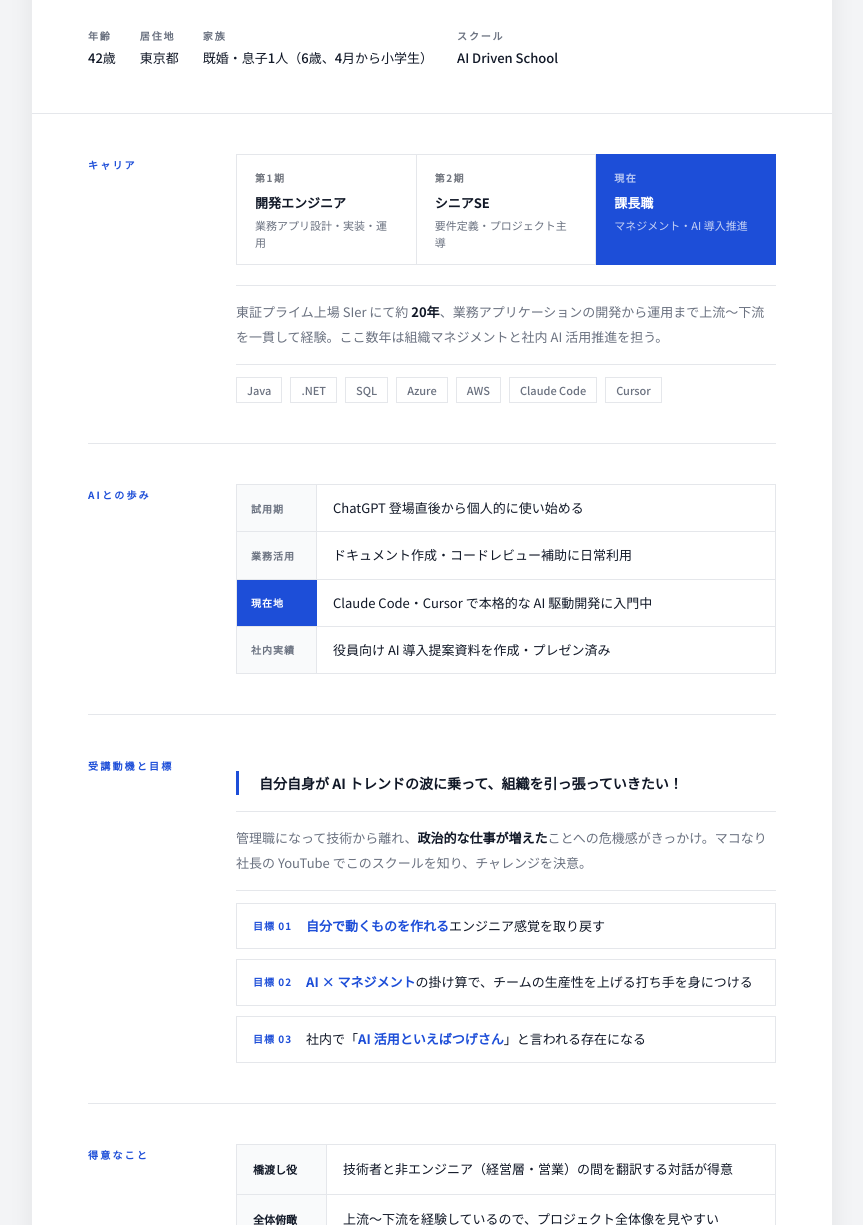
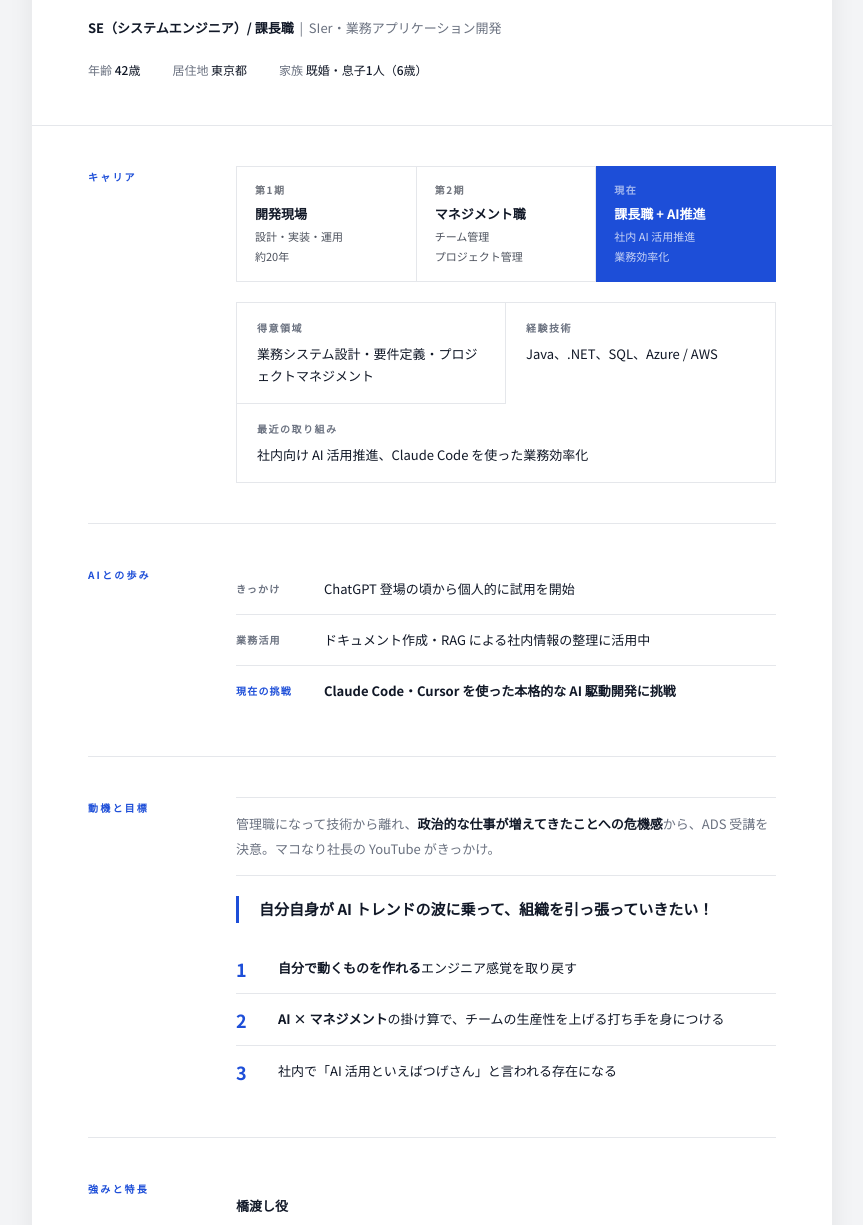
Before and after one commit to tsuge1031/My-First-Project, a plain HTML site: page 20260403_つげの_プロフィール.html in a window 1280 px wide. Shown: the part 197-1422 px from the top of the page, without its empty margins (208-1071 px from the left). Drawn offline with Linux system fonts and the light colour scheme.

Commit message:
自己紹介図解更新

```diff
--- a/20260403_つげの_プロフィール.html
+++ b/20260403_つげの_プロフィール.html
@@ -3,7 +3,7 @@
 <head>
 <meta charset="UTF-8">
 <meta name="viewport" content="width=device-width, initial-scale=1.0">
-<title>自己紹介 — 告野 孝彰</title>
+<title>プロフィール — 告野 孝彰</title>
 <link rel="preconnect" href="https://fonts.googleapis.com">
 <link rel="preconnect" href="https://fonts.gstatic.com" crossorigin>
 <link href="https://fonts.googleapis.com/css2?family=Noto+Sans+JP:wght@400;500;700&display=swap" rel="stylesheet">
@@ -19,10 +19,11 @@
 
   body {
     font-family: 'Noto Sans JP', sans-serif;
+    background: #f3f4f6;
+    color: var(--black);
     font-size: 14px;
-    color: var(--black);
-    background: #f3f4f6;
-    line-height: 1.7;
+    line-height: 1.8;
+    -webkit-font-smoothing: antialiased;
   }
 
   /* PDF保存ボタン */
@@ -47,12 +48,6 @@
   }
   .pdf-btn:hover { background: #1e40af; }
 
-  @media print {
-    .pdf-btn { display: none; }
-    body { background: #fff; }
-    .page { box-shadow: none; margin: 0; }
-  }
-
   /* ページ */
   .page {
     max-width: 800px;
@@ -62,64 +57,55 @@
     box-shadow: 0 2px 24px rgba(0,0,0,0.07);
   }
 
+  /* ヘッダー */
   .page-header {
     padding: 52px 56px 44px;
     border-bottom: 1px solid var(--border);
   }
-
   .header-label {
     font-size: 10px;
     font-weight: 700;
     letter-spacing: .22em;
     color: var(--blue);
-    margin-bottom: 16px;
+    margin-bottom: 14px;
+  }
+  .header-name {
+    font-size: 28px;
+    font-weight: 700;
+    letter-spacing: .04em;
+    line-height: 1.3;
+  }
+  .header-name-kana {
+    font-size: 13px;
+    color: var(--gray);
+    margin-top: 4px;
+    letter-spacing: .1em;
+  }
+  .header-role {
+    margin-top: 14px;
+    font-size: 13px;
+    color: var(--gray);
+  }
+  .header-role strong {
+    color: var(--black);
+    font-weight: 700;
+  }
+  .header-meta {
+    margin-top: 20px;
+    display: flex;
+    gap: 32px;
+    font-size: 12px;
+    color: var(--gray);
+  }
+  .header-meta span strong {
+    color: var(--black);
+    font-weight: 500;
   }
 
-  .header-name {
-    font-size: 30px;
-    font-weight: 700;
-    letter-spacing: .04em;
-    line-height: 1.2;
-    color: var(--black);
-  }
-
-  .header-name-sub {
-    font-size: 13px;
-    color: var(--gray);
-    margin-top: 6px;
-    letter-spacing: .08em;
-  }
-
-  .header-meta {
-    display: flex;
-    gap: 24px;
-    margin-top: 24px;
-    flex-wrap: wrap;
-  }
-
-  .meta-item {
-    display: flex;
-    flex-direction: column;
-    gap: 3px;
-  }
-
-  .meta-label {
-    font-size: 10px;
-    font-weight: 700;
-    letter-spacing: .18em;
-    color: var(--gray);
-  }
-
-  .meta-value {
-    font-size: 13px;
-    font-weight: 500;
-    color: var(--black);
-  }
-
-  /* 本文 */
+  /* ボディ */
   .page-body { padding: 0 56px; }
 
-  /* 行レイアウト */
+  /* 二列ラベル行 */
   .row {
     display: grid;
     grid-template-columns: 108px 1fr;
@@ -127,7 +113,6 @@
     padding: 40px 0;
     border-bottom: 1px solid var(--border);
   }
-
   .row-label {
     font-size: 10px;
     font-weight: 700;
@@ -135,36 +120,24 @@
     color: var(--blue);
     padding-top: 2px;
   }
-
-  .row-content {}
-
-  .section-title {
-    font-size: 15px;
-    font-weight: 700;
-    color: var(--black);
-    margin-bottom: 12px;
-  }
+  .row-content { }
 
   /* キャリアフロー */
   .career-flow {
     display: flex;
     margin-bottom: 20px;
   }
-
   .flow-item {
     flex: 1;
     padding: 14px 18px;
     border: 1px solid var(--border);
   }
-
   .flow-item + .flow-item { border-left: none; }
-
   .flow-item.current {
     background: var(--blue);
     border-color: var(--blue);
     color: #fff;
   }
-
   .flow-num {
     font-size: 10px;
     font-weight: 700;
@@ -172,160 +145,152 @@
     opacity: .6;
     margin-bottom: 6px;
   }
-
-  .flow-item.current .flow-num { opacity: .7; color: #fff; }
-
   .flow-title {
     font-size: 13px;
     font-weight: 700;
+    line-height: 1.4;
+  }
+  .flow-sub {
+    font-size: 11px;
+    margin-top: 4px;
+    opacity: .75;
   }
 
-  .flow-sub {
-    font-size: 11px;
-    color: var(--gray);
-    margin-top: 3px;
-    line-height: 1.5;
-  }
-
-  .flow-item.current .flow-sub { color: rgba(255,255,255,0.75); }
-
-  /* 技術タグ */
-  .tech-list {
-    display: flex;
-    flex-wrap: wrap;
-    gap: 8px;
-    margin-top: 4px;
-  }
-
-  .tech-tag {
-    font-size: 11px;
-    font-weight: 500;
-    color: var(--gray);
-    border: 1px solid var(--border);
-    padding: 3px 10px;
-  }
-
-  /* AI フェーズ */
-  .ai-phases {
+  /* AI歩みタイムライン */
+  .ai-timeline {
     display: flex;
     flex-direction: column;
     gap: 0;
+  }
+  .ai-step {
+    display: grid;
+    grid-template-columns: 72px 1fr;
+    gap: 16px;
+    padding: 14px 0;
+    border-bottom: 1px solid var(--border);
+  }
+  .ai-step:last-child { border-bottom: none; }
+  .ai-step-label {
+    font-size: 10px;
+    font-weight: 700;
+    letter-spacing: .12em;
+    color: var(--gray);
+    padding-top: 2px;
+  }
+  .ai-step-content {
+    font-size: 13px;
+    line-height: 1.7;
+  }
+  .ai-step.highlight .ai-step-label { color: var(--blue); }
+  .ai-step.highlight .ai-step-content { font-weight: 700; }
+
+  /* 技術スタック */
+  .tech-grid {
+    display: grid;
+    grid-template-columns: 1fr 1fr;
+    gap: 0;
     border: 1px solid var(--border);
   }
-
-  .ai-phase {
-    display: grid;
-    grid-template-columns: 80px 1fr;
+  .tech-cell {
+    padding: 16px 20px;
     border-bottom: 1px solid var(--border);
   }
-
-  .ai-phase:last-child { border-bottom: none; }
-
-  .ai-phase.highlight .ai-phase-label {
-    background: var(--blue);
-    color: #fff;
-  }
-
-  .ai-phase-label {
-    padding: 12px 14px;
+  .tech-cell:nth-last-child(-n+2) { border-bottom: none; }
+  .tech-cell:nth-child(odd) { border-right: 1px solid var(--border); }
+  .tech-cell-label {
     font-size: 10px;
     font-weight: 700;
-    letter-spacing: .1em;
+    letter-spacing: .15em;
     color: var(--gray);
-    background: #f9fafb;
-    border-right: 1px solid var(--border);
-    display: flex;
-    align-items: center;
+    margin-bottom: 6px;
   }
-
-  .ai-phase.highlight .ai-phase-label { border-right-color: var(--blue); }
-
-  .ai-phase-content {
-    padding: 12px 16px;
+  .tech-cell-content {
     font-size: 13px;
-    color: var(--black);
-    display: flex;
-    align-items: center;
+    line-height: 1.7;
   }
 
   /* 目標リスト */
   .goal-list {
     display: flex;
     flex-direction: column;
-    gap: 10px;
-    margin-top: 8px;
+    gap: 0;
+  }
+  .goal-item {
+    display: grid;
+    grid-template-columns: 28px 1fr;
+    gap: 14px;
+    padding: 14px 0;
+    border-bottom: 1px solid var(--border);
+    align-items: start;
+  }
+  .goal-item:last-child { border-bottom: none; }
+  .goal-num {
+    font-size: 18px;
+    font-weight: 700;
+    color: var(--blue);
+    line-height: 1;
+    padding-top: 3px;
+  }
+  .goal-text {
+    font-size: 13px;
+    line-height: 1.75;
   }
 
-  .goal-item {
-    display: flex;
-    gap: 14px;
-    align-items: flex-start;
-    padding: 12px 16px;
-    border: 1px solid var(--border);
-  }
-
-  .goal-num {
-    font-size: 10px;
-    font-weight: 700;
-    letter-spacing: .1em;
-    color: var(--blue);
-    flex-shrink: 0;
-    padding-top: 1px;
-  }
-
-  .goal-text {
-    font-size: 13px;
-    line-height: 1.6;
-  }
-
-  .goal-text strong { color: var(--blue); }
-
-  /* 強みグリッド */
+  /* 強みカード */
   .strength-grid {
     display: flex;
     flex-direction: column;
     gap: 0;
+  }
+  .strength-item {
+    padding: 16px 0;
+    border-bottom: 1px solid var(--border);
+  }
+  .strength-item:last-child { border-bottom: none; }
+  .strength-title {
+    font-size: 13px;
+    font-weight: 700;
+    margin-bottom: 4px;
+  }
+  .strength-desc {
+    font-size: 13px;
+    color: var(--gray);
+    line-height: 1.7;
+  }
+
+  /* 趣味 */
+  .hobby-list {
+    display: grid;
+    grid-template-columns: 1fr 1fr;
+    gap: 0;
     border: 1px solid var(--border);
   }
-
-  .strength-item {
-    display: grid;
-    grid-template-columns: 90px 1fr;
-    border-bottom: 1px solid var(--border);
+  .hobby-item {
+    padding: 18px 20px;
   }
-
-  .strength-item:last-child { border-bottom: none; }
-
-  .strength-key {
-    padding: 14px 16px;
-    font-size: 11px;
+  .hobby-item + .hobby-item { border-left: 1px solid var(--border); }
+  .hobby-name {
+    font-size: 13px;
     font-weight: 700;
-    color: var(--black);
-    background: #f9fafb;
-    border-right: 1px solid var(--border);
-    display: flex;
-    align-items: center;
+    margin-bottom: 4px;
   }
-
-  .strength-val {
-    padding: 14px 16px;
-    font-size: 13px;
-    color: var(--black);
-    line-height: 1.6;
+  .hobby-desc {
+    font-size: 12px;
+    color: var(--gray);
+    line-height: 1.7;
   }
 
   /* プルクオート */
   .pull-quote {
     padding-left: 20px;
     border-left: 3px solid var(--blue);
-    font-size: 14px;
+    font-size: 15px;
     font-weight: 700;
     line-height: 1.75;
-    color: var(--black);
-    margin: 16px 0;
+    margin: 20px 0;
   }
 
-  /* サイドノート */
+  /* 状況ノート */
   .situation-note {
     padding: 14px 0;
     border-top: 1px solid var(--border);
@@ -333,69 +298,21 @@
     font-size: 13px;
     color: var(--gray);
     line-height: 1.9;
-    margin: 12px 0;
   }
-
   .situation-note strong { color: var(--black); }
 
-  /* 趣味リスト */
-  .hobby-list {
-    display: flex;
-    flex-direction: column;
-    gap: 8px;
-  }
-
-  .hobby-item {
-    font-size: 13px;
-    color: var(--black);
-    padding: 10px 0;
-    border-bottom: 1px solid var(--border);
-    display: flex;
-    align-items: baseline;
-    gap: 10px;
-  }
-
-  .hobby-item:first-child { border-top: 1px solid var(--border); }
-
-  .hobby-name { font-weight: 700; }
-  .hobby-sub { font-size: 12px; color: var(--gray); }
-
-  /* コミュニケーション */
-  .comm-list {
-    display: flex;
-    flex-direction: column;
-    gap: 0;
-    border: 1px solid var(--border);
-  }
-
-  .comm-item {
-    padding: 12px 16px;
-    font-size: 13px;
-    border-bottom: 1px solid var(--border);
-    line-height: 1.6;
-  }
-
-  .comm-item:last-child { border-bottom: none; }
-  .comm-item strong { color: var(--black); }
-
   /* エピソード */
-  .episode-title {
-    font-size: 15px;
-    font-weight: 700;
-    margin-bottom: 12px;
-  }
-
   .episode-body {
     font-size: 13px;
-    color: var(--black);
-    line-height: 1.9;
+    line-height: 1.85;
+    color: var(--gray);
   }
+  .episode-body strong { color: var(--black); }
 
   /* フッター */
   .page-footer {
     display: flex;
     justify-content: space-between;
-    align-items: center;
     margin: 0 56px;
     padding: 20px 0;
     border-top: 1px solid var(--border);
@@ -403,24 +320,14 @@
     color: var(--gray);
   }
 
-  .footer-message {
-    font-size: 13px;
-    font-weight: 700;
-    color: var(--black);
-  }
-
-  /* 一言 */
-  .closing-box {
-    margin: 32px 0 0;
-    padding: 24px 28px;
-    border: 1px solid var(--blue);
-  }
-
-  .closing-text {
-    font-size: 14px;
-    font-weight: 500;
-    line-height: 1.8;
-    color: var(--black);
+  @media print {
+    .pdf-btn { display: none; }
+    body { background: #fff; }
+    .page {
+      margin: 0;
+      box-shadow: none;
+      max-width: 100%;
+    }
   }
 </style>
 </head>
@@ -439,24 +346,14 @@
   <header class="page-header">
     <div class="header-label">自己紹介</div>
     <div class="header-name">告野 孝彰</div>
-    <div class="header-name-sub">つげの たかあき　／　ニックネーム：つげ</div>
+    <div class="header-name-kana">つげの たかあき</div>
+    <div class="header-role">
+      <strong>SE（システムエンジニア）/ 課長職</strong> &nbsp;|&nbsp; SIer・業務アプリケーション開発
+    </div>
     <div class="header-meta">
-      <div class="meta-item">
-        <span class="meta-label">年齢</span>
-        <span class="meta-value">42歳</span>
-      </div>
-      <div class="meta-item">
-        <span class="meta-label">居住地</span>
-        <span class="meta-value">東京都</span>
-      </div>
-      <div class="meta-item">
-        <span class="meta-label">家族</span>
-        <span class="meta-value">既婚・息子1人（6歳、4月から小学生）</span>
-      </div>
-      <div class="meta-item">
-        <span class="meta-label">スクール</span>
-        <span class="meta-value">AI Driven School</span>
-      </div>
+      <span>年齢 <strong>42歳</strong></span>
+      <span>居住地 <strong>東京都</strong></span>
+      <span>家族 <strong>既婚・息子1人（6歳）</strong></span>
     </div>
   </header>
 
@@ -469,103 +366,101 @@
         <div class="career-flow">
           <div class="flow-item">
             <div class="flow-num">第1期</div>
-            <div class="flow-title">開発エンジニア</div>
-            <div class="flow-sub">業務アプリ設計・実装・運用</div>
+            <div class="flow-title">開発現場</div>
+            <div class="flow-sub">設計・実装・運用<br>約20年</div>
           </div>
           <div class="flow-item">
             <div class="flow-num">第2期</div>
-            <div class="flow-title">シニアSE</div>
-            <div class="flow-sub">要件定義・プロジェクト主導</div>
+            <div class="flow-title">マネジメント職</div>
+            <div class="flow-sub">チーム管理<br>プロジェクト管理</div>
           </div>
           <div class="flow-item current">
             <div class="flow-num">現在</div>
-            <div class="flow-title">課長職</div>
-            <div class="flow-sub">マネジメント・AI 導入推進</div>
+            <div class="flow-title">課長職 + AI推進</div>
+            <div class="flow-sub">社内 AI 活用推進<br>業務効率化</div>
           </div>
         </div>
-        <div class="situation-note">
-          東証プライム上場 SIer にて約 <strong>20年</strong>、業務アプリケーションの開発から運用まで上流〜下流を一貫して経験。ここ数年は組織マネジメントと社内 AI 活用推進を担う。
-        </div>
-        <div class="tech-list">
-          <span class="tech-tag">Java</span>
-          <span class="tech-tag">.NET</span>
-          <span class="tech-tag">SQL</span>
-          <span class="tech-tag">Azure</span>
-          <span class="tech-tag">AWS</span>
-          <span class="tech-tag">Claude Code</span>
-          <span class="tech-tag">Cursor</span>
-        </div>
-      </div>
-    </div>
-
-    <!-- AIとの歩み -->
-    <div class="row">
-      <div class="row-label">AIとの歩み</div>
-      <div class="row-content">
-        <div class="ai-phases">
-          <div class="ai-phase">
-            <div class="ai-phase-label">試用期</div>
-            <div class="ai-phase-content">ChatGPT 登場直後から個人的に使い始める</div>
+        <div class="tech-grid">
+          <div class="tech-cell">
+            <div class="tech-cell-label">得意領域</div>
+            <div class="tech-cell-content">業務システム設計・要件定義・プロジェクトマネジメント</div>
           </div>
-          <div class="ai-phase">
-            <div class="ai-phase-label">業務活用</div>
-            <div class="ai-phase-content">ドキュメント作成・コードレビュー補助に日常利用</div>
+          <div class="tech-cell">
+            <div class="tech-cell-label">経験技術</div>
+            <div class="tech-cell-content">Java、.NET、SQL、Azure / AWS</div>
           </div>
-          <div class="ai-phase highlight">
-            <div class="ai-phase-label">現在地</div>
-            <div class="ai-phase-content">Claude Code・Cursor で本格的な AI 駆動開発に入門中</div>
-          </div>
-          <div class="ai-phase">
-            <div class="ai-phase-label">社内実績</div>
-            <div class="ai-phase-content">役員向け AI 導入提案資料を作成・プレゼン済み</div>
+          <div class="tech-cell" style="grid-column: 1 / -1; border-right: none;">
+            <div class="tech-cell-label">最近の取り組み</div>
+            <div class="tech-cell-content">社内向け AI 活用推進、Claude Code を使った業務効率化</div>
           </div>
         </div>
       </div>
     </div>
 
-    <!-- 受講動機と目標 -->
+    <!-- AI との歩み -->
     <div class="row">
-      <div class="row-label">受講動機と目標</div>
+      <div class="row-label">AIとの歩み</div>
       <div class="row-content">
-        <div class="pull-quote">
-          自分自身が AI トレンドの波に乗って、組織を引っ張っていきたい！
-        </div>
-        <div class="situation-note">
-          管理職になって技術から離れ、<strong>政治的な仕事が増えた</strong>ことへの危機感がきっかけ。マコなり社長の YouTube でこのスクールを知り、チャレンジを決意。
-        </div>
-        <div class="goal-list">
-          <div class="goal-item">
-            <span class="goal-num">目標 01</span>
-            <span class="goal-text"><strong>自分で動くものを作れる</strong>エンジニア感覚を取り戻す</span>
+        <div class="ai-timeline">
+          <div class="ai-step">
+            <div class="ai-step-label">きっかけ</div>
+            <div class="ai-step-content">ChatGPT 登場の頃から個人的に試用を開始</div>
           </div>
-          <div class="goal-item">
-            <span class="goal-num">目標 02</span>
-            <span class="goal-text"><strong>AI × マネジメント</strong>の掛け算で、チームの生産性を上げる打ち手を身につける</span>
+          <div class="ai-step">
+            <div class="ai-step-label">業務活用</div>
+            <div class="ai-step-content">ドキュメント作成・RAG による社内情報の整理に活用中</div>
           </div>
-          <div class="goal-item">
-            <span class="goal-num">目標 03</span>
-            <span class="goal-text">社内で「<strong>AI 活用といえばつげさん</strong>」と言われる存在になる</span>
+          <div class="ai-step highlight">
+            <div class="ai-step-label">現在の挑戦</div>
+            <div class="ai-step-content">Claude Code・Cursor を使った本格的な AI 駆動開発に挑戦</div>
           </div>
         </div>
       </div>
     </div>
 
-    <!-- 強み -->
+    <!-- 受講の動機と目標 -->
     <div class="row">
-      <div class="row-label">得意なこと</div>
+      <div class="row-label">動機と目標</div>
+      <div class="row-content">
+        <div class="situation-note">
+          管理職になって技術から離れ、<strong>政治的な仕事が増えてきたことへの危機感</strong>から、ADS 受講を決意。マコなり社長の YouTube がきっかけ。
+        </div>
+        <blockquote class="pull-quote" style="margin-top: 20px;">
+          自分自身が AI トレンドの波に乗って、組織を引っ張っていきたい！
+        </blockquote>
+        <div class="goal-list" style="margin-top: 20px;">
+          <div class="goal-item">
+            <div class="goal-num">1</div>
+            <div class="goal-text"><strong>自分で動くものを作れる</strong>エンジニア感覚を取り戻す</div>
+          </div>
+          <div class="goal-item">
+            <div class="goal-num">2</div>
+            <div class="goal-text"><strong>AI × マネジメント</strong>の掛け算で、チームの生産性を上げる打ち手を身につける</div>
+          </div>
+          <div class="goal-item">
+            <div class="goal-num">3</div>
+            <div class="goal-text">社内で「AI 活用といえばつげさん」と言われる存在になる</div>
+          </div>
+        </div>
+      </div>
+    </div>
+
+    <!-- 得意なこと・強み -->
+    <div class="row">
+      <div class="row-label">強みと特長</div>
       <div class="row-content">
         <div class="strength-grid">
           <div class="strength-item">
-            <div class="strength-key">橋渡し役</div>
-            <div class="strength-val">技術者と非エンジニア（経営層・営業）の間を翻訳する対話が得意</div>
+            <div class="strength-title">橋渡し役</div>
+            <div class="strength-desc">技術者と非エンジニア（経営層・営業）の間を翻訳する会話が得意。複雑な技術的内容をわかりやすく整理して伝える。</div>
           </div>
           <div class="strength-item">
-            <div class="strength-key">全体俯瞰</div>
-            <div class="strength-val">上流〜下流を経験しているので、プロジェクト全体像を見やすい</div>
+            <div class="strength-title">全体俯瞰</div>
+            <div class="strength-desc">開発から運用まで上流〜下流を経験。プロジェクト全体像を見渡す視点を持つ。</div>
           </div>
           <div class="strength-item">
-            <div class="strength-key">巻き込み力</div>
-            <div class="strength-val">社内提案・プレゼンを通じて新しい取り組みを組織に広げる経験あり</div>
+            <div class="strength-title">巻き込み力</div>
+            <div class="strength-desc">人とのコミュニケーションが得意で、チームで一つのゴールに向かうプロセスを楽しめる。</div>
           </div>
         </div>
       </div>
@@ -577,65 +472,51 @@
       <div class="row-content">
         <div class="hobby-list">
           <div class="hobby-item">
-            <span class="hobby-name">ゴルフ</span>
-            <span class="hobby-sub">スコアは修行中</span>
+            <div class="hobby-name">ゴルフ</div>
+            <div class="hobby-desc">スコアは二の次のエンジョイ勢。仲間と楽しむことが最優先。</div>
           </div>
           <div class="hobby-item">
-            <span class="hobby-name">サウナ</span>
-            <span class="hobby-sub">ととのい重視派</span>
-          </div>
-          <div class="hobby-item">
-            <span class="hobby-name">マコなり社長の YouTube</span>
-            <span class="hobby-sub">毎週チェック、このスクールとの出会いのきっかけ</span>
+            <div class="hobby-name">サウナ</div>
+            <div class="hobby-desc">ホームサウナでのリラックスと、各地のサウナ巡りの新鮮味、どちらも最高。</div>
           </div>
         </div>
       </div>
     </div>
 
-    <!-- コミュニケーション -->
+    <!-- おすすめ体験 -->
     <div class="row">
-      <div class="row-label">コミュニ<br>ケーション</div>
+      <div class="row-label">おすすめ体験</div>
       <div class="row-content">
-        <div class="comm-list">
-          <div class="comm-item">返信は早め。テキストより<strong>気軽な一言</strong>のほうが嬉しいです</div>
-          <div class="comm-item">分からないことは素直に「<strong>分からない</strong>」と言うタイプ</div>
-          <div class="comm-item">困ったときはお互い様、<strong>助け合い優先</strong>で行きましょう！</div>
+        <div class="episode-body">
+          <strong>バンジージャンプ（群馬県・みなかみ）</strong><br>
+          元々は高所恐怖症気味で絶叫系が大嫌いでした。友人の誘いに「断るのはなんかダサい」と意を決してチャレンジ。落下中はアドレナリン大放出で、<strong>最高に楽しかった！</strong>
+          その後、絶叫系が全く怖くなくなるという嬉しい副産物も。
         </div>
+        <blockquote class="pull-quote" style="margin-top: 20px;">
+          毛嫌いしていることにあえてチャレンジしてみたら、思いもよらず視界が開けた——そんな特別な体験でした。
+        </blockquote>
       </div>
     </div>
 
-    <!-- エピソード -->
+    <!-- メッセージ -->
     <div class="row" style="border-bottom: none;">
-      <div class="row-label">おすすめ体験</div>
+      <div class="row-label">ひとこと</div>
       <div class="row-content">
-        <div class="episode-title">バンジージャンプ（群馬県・みなかみ）</div>
-        <div class="episode-body">
-          元々<strong>高所恐怖症気味</strong>で、絶叫系が大嫌いでした。ディズニーランドのビッグサンダーマウンテンでさえ限界ギリギリ……。<br><br>
-          友人にみなかみバンジーへ誘われ、「断るのはなんかダサい」と意を決してチャレンジ。落下中はアドレナリン大放出で、<strong>最高に楽しかった！</strong>
-          それ以降、絶叫系が全く怖くなくなるという嬉しい副産物まで。
-        </div>
-        <div class="pull-quote" style="margin-top: 20px;">
-          毛嫌いしていることにあえて飛び込んだら、思いもよらず視界が開けた。
-        </div>
+        <p style="font-size: 14px; line-height: 1.85;">
+          42歳、SE 歴約 20 年、開発現場からはしばらく離れてしまっていますが、AI の波に全力で挑んでいきます。<br>
+          一緒に楽しく学びましょう！何でも気軽に話しかけてください。
+        </p>
       </div>
     </div>
 
-    <!-- 一言 -->
-    <div class="closing-box">
-      <div class="closing-text">
-        SE 歴約 20 年のベテランが、AI の波に全力で挑んでいきます。<br>
-        一緒に楽しく学びましょう！何でも気軽に話しかけてください。
-      </div>
-    </div>
+  </div><!-- /page-body -->
 
-  </div>
-
-  <!-- フッター -->
   <footer class="page-footer">
-    <span>告野 孝彰 — つげ</span>
-    <span>AI Driven School</span>
+    <span>告野 孝彰 — プロフィール</span>
+    <span>2026年4月</span>
   </footer>
 
-</div>
+</div><!-- /page -->
+
 </body>
 </html>
```
